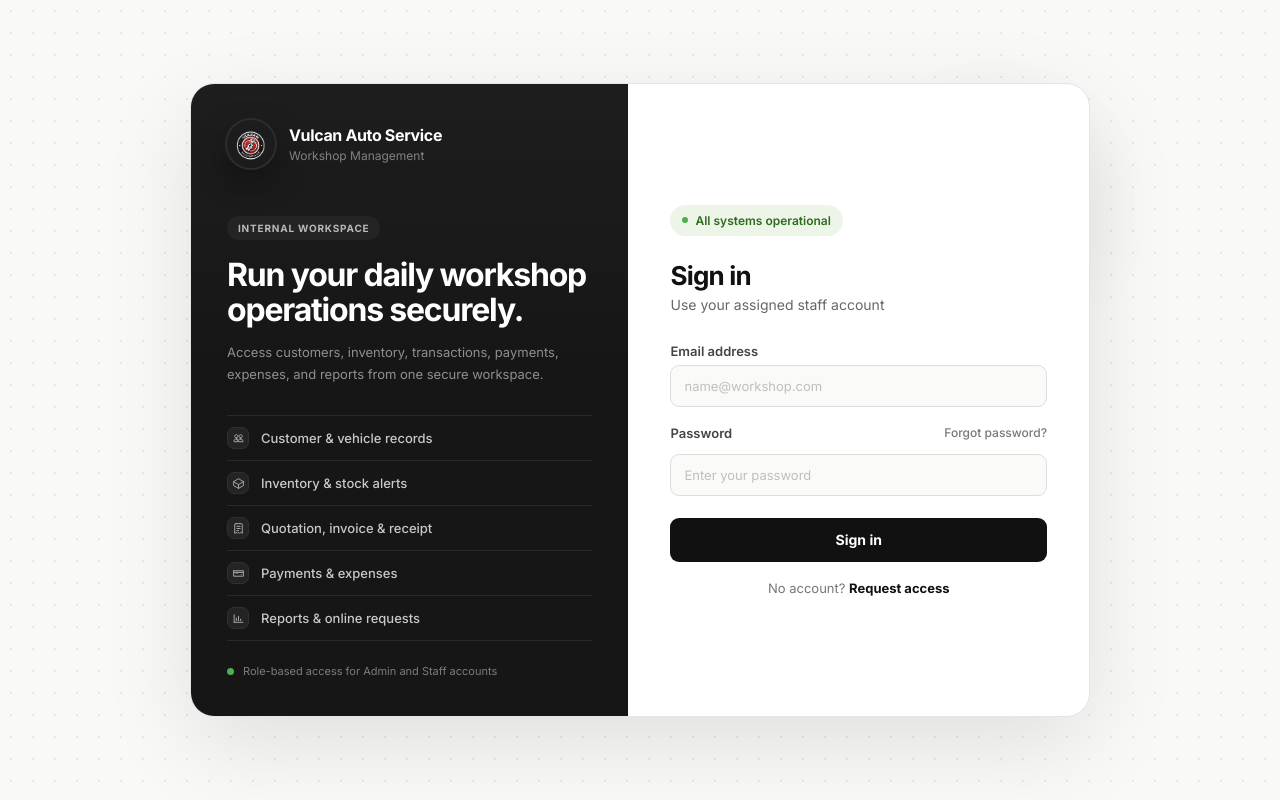
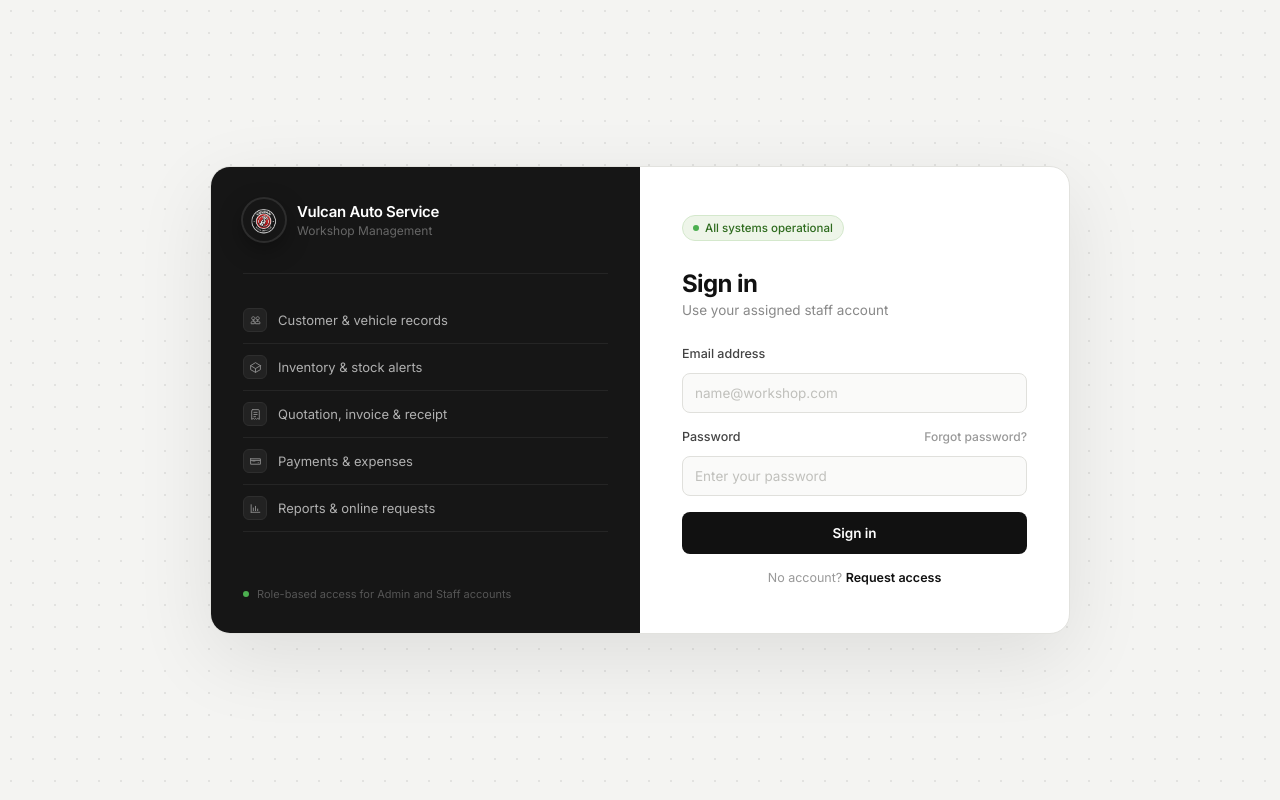
Before and after one commit to azeruya/cikgu-kereta-frontend, a Vue app: page /login in a window 1280 px wide. Built offline with nearby package versions, Linux system fonts and the light colour scheme; no server answers; what vue3-apexcharts would draw is missing.

Commit message:
4rth attempt on login ui

```diff
--- a/src/views/Login.vue
+++ b/src/views/Login.vue
@@ -1,90 +1,48 @@
 <template>
   <div class="login-page">
     <div class="dot-bg"></div>
-    <div class="soft-glow glow-one"></div>
-    <div class="soft-glow glow-two"></div>
 
     <div class="login-panel">
       <!-- LEFT BRAND PANEL -->
       <section class="brand-panel">
         <div class="brand-top">
-          <img src="../assets/vulcan_bg.png" class="brand-logo" />
-
+          <img src="../assets/vulcan_bg.png" class="brand-logo" alt="Vulcan Auto Service" />
           <div>
             <h1>Vulcan Auto Service</h1>
             <p>Workshop Management</p>
           </div>
         </div>
 
-        <div class="brand-content">
-          <span class="brand-pill">Internal workspace</span>
-
-          <h2>Run your daily workshop operations securely.</h2>
-
-          <p class="brand-desc">
-            Access customers, inventory, transactions, payments, expenses, and reports from one secure workspace.
-          </p>
-
         <div class="module-list">
           <div class="module-item">
             <span class="module-icon">
-                <svg viewBox="0 0 24 24">
-                  <path d="M16 11c1.66 0 3-1.34 3-3s-1.34-3-3-3-3 1.34-3 3 1.34 3 3 3Z" />
-                  <path d="M8 11c1.66 0 3-1.34 3-3S9.66 5 8 5 5 6.34 5 8s1.34 3 3 3Z" />
-                  <path d="M16 13c-2.2 0-4 1.12-4 2.5V18h8v-2.5c0-1.38-1.8-2.5-4-2.5Z" />
-                  <path d="M8 13c-2.2 0-4 1.12-4 2.5V18h6v-2.5c0-.8.34-1.54.94-2.14A6.3 6.3 0 0 0 8 13Z" />
-                </svg>
+              <svg viewBox="0 0 24 24"><path d="M16 11c1.66 0 3-1.34 3-3s-1.34-3-3-3-3 1.34-3 3 1.34 3 3 3Z" /><path d="M8 11c1.66 0 3-1.34 3-3S9.66 5 8 5 5 6.34 5 8s1.34 3 3 3Z" /><path d="M16 13c-2.2 0-4 1.12-4 2.5V18h8v-2.5c0-1.38-1.8-2.5-4-2.5Z" /><path d="M8 13c-2.2 0-4 1.12-4 2.5V18h6v-2.5c0-.8.34-1.54.94-2.14A6.3 6.3 0 0 0 8 13Z" /></svg>
             </span>
             <span>Customer &amp; vehicle records</span>
           </div>
-
           <div class="module-item">
             <span class="module-icon">
-                <svg viewBox="0 0 24 24">
-                  <path d="M21 8.5 12 3 3 8.5l9 5.5 9-5.5Z" />
-                  <path d="M3 8.5V16l9 5 9-5V8.5" />
-                  <path d="M12 14v7" />
-                </svg>
+              <svg viewBox="0 0 24 24"><path d="M21 8.5 12 3 3 8.5l9 5.5 9-5.5Z" /><path d="M3 8.5V16l9 5 9-5V8.5" /><path d="M12 14v7" /></svg>
             </span>
             <span>Inventory &amp; stock alerts</span>
           </div>
-
           <div class="module-item">
             <span class="module-icon">
-                <svg viewBox="0 0 24 24">
-                  <path d="M7 3h10a2 2 0 0 1 2 2v16l-3-2-2 2-2-2-2 2-2-2-3 2V5a2 2 0 0 1 2-2Z" />
-                  <path d="M9 8h6" />
-                  <path d="M9 12h6" />
-                  <path d="M9 16h3" />
-                </svg>
+              <svg viewBox="0 0 24 24"><path d="M7 3h10a2 2 0 0 1 2 2v16l-3-2-2 2-2-2-2 2-2-2-3 2V5a2 2 0 0 1 2-2Z" /><path d="M9 8h6" /><path d="M9 12h6" /><path d="M9 16h3" /></svg>
             </span>
             <span>Quotation, invoice &amp; receipt</span>
           </div>
-
           <div class="module-item">
             <span class="module-icon">
-                <svg viewBox="0 0 24 24">
-                  <path d="M3 7h18v10H3V7Z" />
-                  <path d="M7 11h4" />
-                  <path d="M17 14h.01" />
-                  <path d="M3 10h18" />
-                </svg>
+              <svg viewBox="0 0 24 24"><path d="M3 7h18v10H3V7Z" /><path d="M7 11h4" /><path d="M17 14h.01" /><path d="M3 10h18" /></svg>
             </span>
             <span>Payments &amp; expenses</span>
           </div>
-
           <div class="module-item">
             <span class="module-icon">
-                <svg viewBox="0 0 24 24">
-                  <path d="M4 19V5" />
-                  <path d="M20 19H4" />
-                  <path d="M8 16v-5" />
-                  <path d="M12 16V8" />
-                  <path d="M16 16v-3" />
-                </svg>
+              <svg viewBox="0 0 24 24"><path d="M4 19V5" /><path d="M20 19H4" /><path d="M8 16v-5" /><path d="M12 16V8" /><path d="M16 16v-3" /></svg>
             </span>
             <span>Reports &amp; online requests</span>
-            </div>
           </div>
         </div>
 
@@ -116,15 +74,11 @@
               autocomplete="email"
             />
           </div>
-
           <div class="field">
             <div class="field-row">
               <label>Password</label>
-              <router-link to="/forgot-password" class="forgot">
-                Forgot password?
-              </router-link>
+              <router-link to="/forgot-password" class="forgot">Forgot password?</router-link>
             </div>
-
             <input
               v-model="password"
               type="password"
@@ -133,17 +87,19 @@
             />
           </div>
 
+          <transition name="fade">
+            <p v-if="error" class="error">{{ error }}</p>
+          </transition>
+
           <button type="submit" :disabled="loading">
-            {{ loading ? "Signing in..." : "Sign in" }}
+            <span v-if="loading" class="spinner"></span>
+            {{ loading ? "Signing in…" : "Sign in" }}
           </button>
         </form>
 
         <p class="form-foot">
-          No account?
-          <router-link to="/register">Request access</router-link>
+          No account? <router-link to="/register">Request access</router-link>
         </p>
-
-        <p v-if="error" class="error">{{ error }}</p>
       </section>
     </div>
   </div>
@@ -151,7 +107,6 @@
 
 <script>
 import api from "../services/api";
-
 export default {
   data() {
     return {
@@ -165,16 +120,13 @@ export default {
     async login() {
       this.error = "";
       this.loading = true;
-
       try {
         const res = await api.post("/login", {
           email: this.email,
           password: this.password,
         });
-
         localStorage.setItem("token", res.data.token);
         localStorage.setItem("user", JSON.stringify(res.data.user));
-
         this.$router.push("/dashboard");
       } catch (err) {
         this.error =
@@ -200,10 +152,9 @@ export default {
 .login-page {
   min-height: 100vh;
   font-family: "Inter", sans-serif;
-  background: #f9f9f8;
+  background: #f4f4f2;
   display: flex;
   align-items: center;
-  padding-bottom: 80px;
   justify-content: center;
   padding: 48px;
   position: relative;
@@ -213,157 +164,107 @@ export default {
 .dot-bg {
   position: absolute;
   inset: 0;
-  background-image: radial-gradient(circle, #d1d1ce 1px, transparent 1px);
+  background-image: radial-gradient(circle, #c8c8c5 1px, transparent 1px);
   background-size: 22px 22px;
-  opacity: 0.45;
+  opacity: 0.4;
   pointer-events: none;
-}
-
-.soft-glow {
-  position: absolute;
-  border-radius: 999px;
-  filter: blur(20px);
-  opacity: 0.5;
-  pointer-events: none;
-}
-
-.glow-one {
-  width: 260px;
-  height: 260px;
-  top: 10%;
-  right: 12%;
-  background: rgba(0, 0, 0, 0.045);
-}
-
-.glow-two {
-  width: 220px;
-  height: 220px;
-  bottom: 12%;
-  left: 16%;
-  background: rgba(0, 0, 0, 0.035);
 }
 
 /* MAIN SPLIT CARD */
 .login-panel {
   position: relative;
   z-index: 1;
-  width: min(900px, 100%);
-  min-height: 520px;
+  width: min(860px, 100%);
   display: grid;
-  grid-template-columns: 0.95fr 1fr;
+  grid-template-columns: 1fr 1fr;
   background: #ffffff;
-  border: 1px solid #e5e5e2;
-  border-radius: 24px;
+  border: 1px solid #e2e2de;
+  border-radius: 20px;
   overflow: hidden;
-  box-shadow: 0 28px 90px rgba(0, 0, 0, 0.1);
+  box-shadow: 0 24px 80px rgba(0, 0, 0, 0.09);
 }
 
-/* LEFT PANEL */
+/* ── LEFT PANEL ── */
 .brand-panel {
-  background:
-    linear-gradient(180deg, rgba(255, 255, 255, 0.035), transparent 45%),
-    #161616;
+  background: #161616;
   color: #ffffff;
-  padding: 36px;
+  padding: 32px;
   display: flex;
   flex-direction: column;
-  justify-content: space-between;
+  gap: 32px;
 }
 
 .brand-top {
   display: flex;
   align-items: center;
-  gap: 14px;
+  gap: 12px;
 }
 
 .brand-logo {
-  width: 48px;
-  height: 48px;
+  width: 42px;
+  height: 42px;
   border-radius: 50%;
   object-fit: cover;
   flex-shrink: 0;
-  box-shadow:
-    0 0 0 2px #2d2d2d,
-    0 14px 32px rgba(0, 0, 0, 0.35);
+  box-shadow: 0 0 0 2px #2d2d2d, 0 8px 24px rgba(0, 0, 0, 0.4);
 }
 
 .brand-top h1 {
-  font-size: 16px;
-  font-weight: 700;
-  letter-spacing: -0.35px;
+  font-size: 15px;
+  font-weight: 600;
+  letter-spacing: -0.3px;
   line-height: 1.2;
+  color: #fff;
 }
 
 .brand-top p {
   font-size: 12px;
-  color: #818181;
-  margin-top: 3px;
+  color: #666;
+  margin-top: 2px;
 }
 
-.brand-content {
-  margin-top: 48px;
-}
-
-.brand-pill {
-  display: inline-flex;
-  padding: 6px 11px;
-  border-radius: 999px;
-  background: #242424;
-  color: #b8b8b8;
-  font-size: 10px;
-  font-weight: 700;
-  letter-spacing: 0.08em;
-  text-transform: uppercase;
-  margin-bottom: 18px;
-}
-
-.brand-content h2 {
-  max-width: 360px;
-  font-size: 32px;
-  line-height: 1.08;
-  letter-spacing: -1.2px;
-  font-weight: 700;
-  color: #ffffff;
-  margin-bottom: 14px;
-}
-
-.brand-desc {
-  max-width: 370px;
-  font-size: 13px;
-  line-height: 1.7;
-  color: #8f8f8f;
-  margin-bottom: 30px;
-}
-
+/* Module list pushed down with flex gap */
 .module-list {
+  flex: 1;
   display: flex;
   flex-direction: column;
-  gap: 0;
-  border-top: 1px solid #292929;
+  justify-content: center;
+  border-top: 1px solid #252525;
 }
 
 .module-item {
   display: flex;
   align-items: center;
-  gap: 12px;
+  gap: 11px;
   padding: 11px 0;
-  border-bottom: 1px solid #292929;
-  color: #c8c8c8;
+  border-bottom: 1px solid #252525;
+  color: #b0b0b0;
   font-size: 13px;
-  font-weight: 500;
+  font-weight: 400;
+  transition: color 0.15s;
+}
+
+.module-item:hover {
+  color: #e0e0e0;
 }
 
 .module-icon {
-  width: 22px;
-  height: 22px;
-  border-radius: 7px;
-  background: #242424;
-  border: 1px solid #303030;
-  color: #a8a8a8;
+  width: 24px;
+  height: 24px;
+  border-radius: 6px;
+  background: #222;
+  border: 1px solid #2e2e2e;
+  color: #888;
   display: inline-flex;
   align-items: center;
   justify-content: center;
   flex-shrink: 0;
+  transition: color 0.15s, background 0.15s;
+}
+
+.module-item:hover .module-icon {
+  background: #2a2a2a;
+  color: #ccc;
 }
 
 .module-icon svg {
@@ -376,49 +277,44 @@ export default {
   stroke-linejoin: round;
 }
 
-.module-item:hover .module-icon {
-  background: #2c2c2c;
-  color: #ffffff;
-}
-
 .brand-foot {
   display: flex;
   align-items: center;
-  gap: 9px;
-  color: #7c7c7c;
+  gap: 8px;
+  color: #555;
   font-size: 11px;
-  line-height: 1.5;
-  padding-top: 22px;
 }
 
 .secure-dot {
-  width: 7px;
-  height: 7px;
+  width: 6px;
+  height: 6px;
   border-radius: 50%;
   background: #4caf50;
   flex-shrink: 0;
 }
 
-/* RIGHT PANEL */
+/* ── RIGHT PANEL ── */
 .form-panel {
-  padding: 54px 42px;
+  padding: 48px 42px;
   display: flex;
   flex-direction: column;
   justify-content: center;
+  gap: 0;
 }
 
 .status-bar {
   display: inline-flex;
   align-items: center;
-  gap: 7px;
+  gap: 6px;
   width: fit-content;
-  padding: 8px 12px;
-  background: #edf5e8;
+  padding: 5px 10px;
+  background: #eef5e9;
+  border: 1px solid #d4e8cc;
   border-radius: 999px;
-  color: #2f6b1f;
-  font-size: 12px;
-  font-weight: 600;
-  margin-bottom: 24px;
+  color: #2e6b1e;
+  font-size: 11.5px;
+  font-weight: 500;
+  margin-bottom: 28px;
 }
 
 .status-dot {
@@ -429,40 +325,41 @@ export default {
 }
 
 .form-heading {
-  margin-bottom: 30px;
+  margin-bottom: 28px;
 }
 
 .form-heading h2 {
-  font-size: 26px;
+  font-size: 24px;
   font-weight: 700;
   color: #111;
-  letter-spacing: -0.8px;
-  margin-bottom: 5px;
+  letter-spacing: -0.6px;
+  margin-bottom: 4px;
 }
 
 .form-heading p {
-  font-size: 14px;
-  color: #666;
+  font-size: 13.5px;
+  color: #888;
 }
 
-/* FORM */
+/* ── FIELDS ── */
 .field {
-  margin-bottom: 18px;
+  margin-bottom: 16px;
+}
+
+.field label,
+.field-row label {
+  display: block;
+  font-size: 12.5px;
+  font-weight: 500;
+  color: #444;
+  margin-bottom: 6px;
 }
 
 .field-row {
   display: flex;
   align-items: center;
   justify-content: space-between;
-  margin-bottom: 7px;
-}
-
-.field label,
-.field-row label {
-  display: block;
-  font-size: 13px;
-  font-weight: 600;
-  color: #444;
+  margin-bottom: 6px;
 }
 
 .field-row label {
@@ -471,76 +368,118 @@ export default {
 
 .forgot {
   font-size: 12px;
-  color: #777;
+  color: #999;
   text-decoration: none;
   font-weight: 500;
+  transition: color 0.15s;
 }
 
 .forgot:hover {
   color: #111;
-  text-decoration: underline;
 }
 
 .field input {
   width: 100%;
-  height: 42px;
+  height: 40px;
   background: #fafaf9;
-  border: 1px solid #dededa;
-  border-radius: 9px;
-  padding: 0 13px;
+  border: 1px solid #e0e0dc;
+  border-radius: 8px;
+  padding: 0 12px;
   font-family: "Inter", sans-serif;
-  font-size: 13px;
+  font-size: 13.5px;
   color: #111;
   outline: none;
-  transition: all 0.15s ease;
+  transition: border-color 0.15s, box-shadow 0.15s;
 }
 
 .field input:focus {
-  border-color: #111;
+  border-color: #333;
   background: #fff;
   box-shadow: 0 0 0 3px rgba(17, 17, 17, 0.06);
 }
 
 .field input::placeholder {
-  color: #bfbfbc;
+  color: #c0c0bc;
 }
 
-button {
+/* ── BUTTON ── */
+button[type="submit"] {
   width: 100%;
-  height: 44px;
+  height: 42px;
   background: #111;
   border: none;
-  border-radius: 9px;
+  border-radius: 8px;
   font-family: "Inter", sans-serif;
-  font-size: 14px;
-  font-weight: 700;
+  font-size: 13.5px;
+  font-weight: 600;
   color: #fff;
   cursor: pointer;
-  margin-top: 4px;
-  transition: all 0.15s ease;
+  margin-top: 8px;
+  display: flex;
+  align-items: center;
+  justify-content: center;
+  gap: 8px;
+  transition: background 0.15s, opacity 0.15s;
 }
 
-button:hover {
+button[type="submit"]:hover:not(:disabled) {
   background: #222;
-  transform: translateY(-1px);
 }
 
-button:disabled {
-  opacity: 0.65;
+button[type="submit"]:disabled {
+  opacity: 0.55;
   cursor: not-allowed;
-  transform: none;
 }
 
+/* Loading spinner */
+.spinner {
+  width: 14px;
+  height: 14px;
+  border: 2px solid rgba(255, 255, 255, 0.3);
+  border-top-color: #fff;
+  border-radius: 50%;
+  animation: spin 0.7s linear infinite;
+  flex-shrink: 0;
+}
+
+@keyframes spin {
+  to { transform: rotate(360deg); }
+}
+
+/* ── ERROR ── */
+.error {
+  font-size: 12.5px;
+  line-height: 1.5;
+  color: #c0392b;
+  background: #fdf3f2;
+  border: 1px solid #f5c6c2;
+  border-radius: 8px;
+  padding: 9px 12px;
+  margin-bottom: 4px;
+}
+
+/* Error fade transition */
+.fade-enter-active,
+.fade-leave-active {
+  transition: opacity 0.2s, transform 0.2s;
+}
+.fade-enter-from,
+.fade-leave-to {
+  opacity: 0;
+  transform: translateY(-4px);
+}
+
+/* ── FOOTER ── */
 .form-foot {
-  margin-top: 18px;
+  margin-top: 16px;
   text-align: center;
-  font-size: 13px;
-  color: #777;
+  font-size: 12.5px;
+  color: #999;
 }
 
 .form-foot a {
   color: #111;
-  font-weight: 700;
+  font-weight: 600;
   text-decoration: none;
 }
 
@@ -548,78 +487,57 @@ button:disabled {
   text-decoration: underline;
 }
 
-.error {
-  margin-top: 14px;
-  text-align: center;
-  font-size: 12px;
-  line-height: 1.45;
-  color: #e53935;
-  background: #fff1f1;
-  border: 1px solid #ffd6d6;
-  border-radius: 10px;
-  padding: 10px 12px;
-}
-
-/* RESPONSIVE */
-@media (max-width: 900px) {
+/* ── RESPONSIVE ── */
+@media (max-width: 860px) {
   .login-page {
-    padding: 28px;
+    padding: 24px;
+    align-items: flex-start;
   }
 
   .login-panel {
     grid-template-columns: 1fr;
-    max-width: 460px;
+    max-width: 420px;
+    margin: auto;
   }
 
   .brand-panel {
-    padding: 28px;
+    gap: 20px;
+    padding: 24px;
   }
 
-  .brand-content {
-    margin-top: 34px;
-  }
-
-  .brand-content h2,
-  .brand-desc,
   .module-list {
     display: none;
   }
 
   .brand-foot {
-    margin-top: 28px;
+    display: none;
   }
 
   .form-panel {
-    padding: 36px 28px;
+    padding: 32px 28px;
   }
 }
 
-@media (max-width: 520px) {
+@media (max-width: 480px) {
   .login-page {
-    padding: 16px;
-    align-items: stretch;
+    padding: 0;
+    background: #fff;
   }
 
   .login-panel {
-    min-height: auto;
-    border-radius: 20px;
+    border-radius: 0;
+    border: none;
+    box-shadow: none;
+    max-width: 100%;
+    min-height: 100vh;
   }
 
   .brand-panel {
-    padding: 24px;
+    padding: 20px 24px;
   }
 
   .form-panel {
-    padding: 30px 24px;
-  }
-
-  .brand-logo {
-    width: 42px;
-    height: 42px;
-  }
-
-  .brand-top h1 {
-    font-size: 15px;
+    padding: 28px 24px;
   }
 }
 </style>
```
Lines whose indentation alone changed are shown as unchanged.
